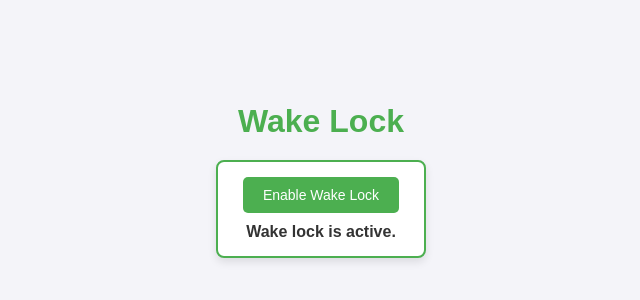
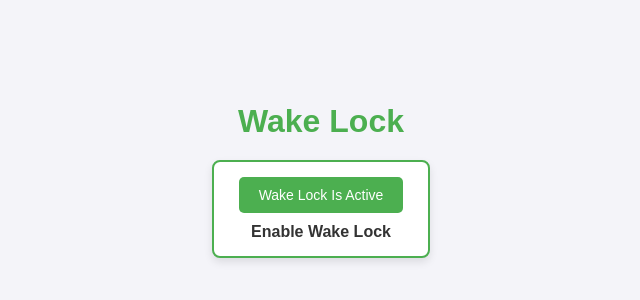
Before and after one commit to usernameman12/KeepAwake., a plain HTML site: page index.html in a window 1280 px wide. Shown: the part 230-530 px from the top of the page, 319-959 px from the left. Drawn offline with Linux system fonts and the light colour scheme.

Commit message:
Update index.html

```diff
--- a/index.html
+++ b/index.html
@@ -75,7 +75,7 @@
     <h1>Wake Lock</h1>
 
     <div id="container">
-        <button id="toggleButton">Enable Wake Lock</button>
+        <button id="toggleButton">Wake Lock Is Active</button>
         <span id="wakeLockStatus">Wake lock is inactive.</span>
     </div>
 
@@ -87,7 +87,7 @@
             try {
                 wakeLock = await navigator.wakeLock.request("screen");
                 isWakeLockActive = true;
-                updateStatus("Wake lock is active.");
+                updateStatus("Enable Wake Lock");
             } catch (err) {
                 console.error("Failed to acquire wake lock:", err);
                 updateStatus("Failed to acquire wake lock.");
```
